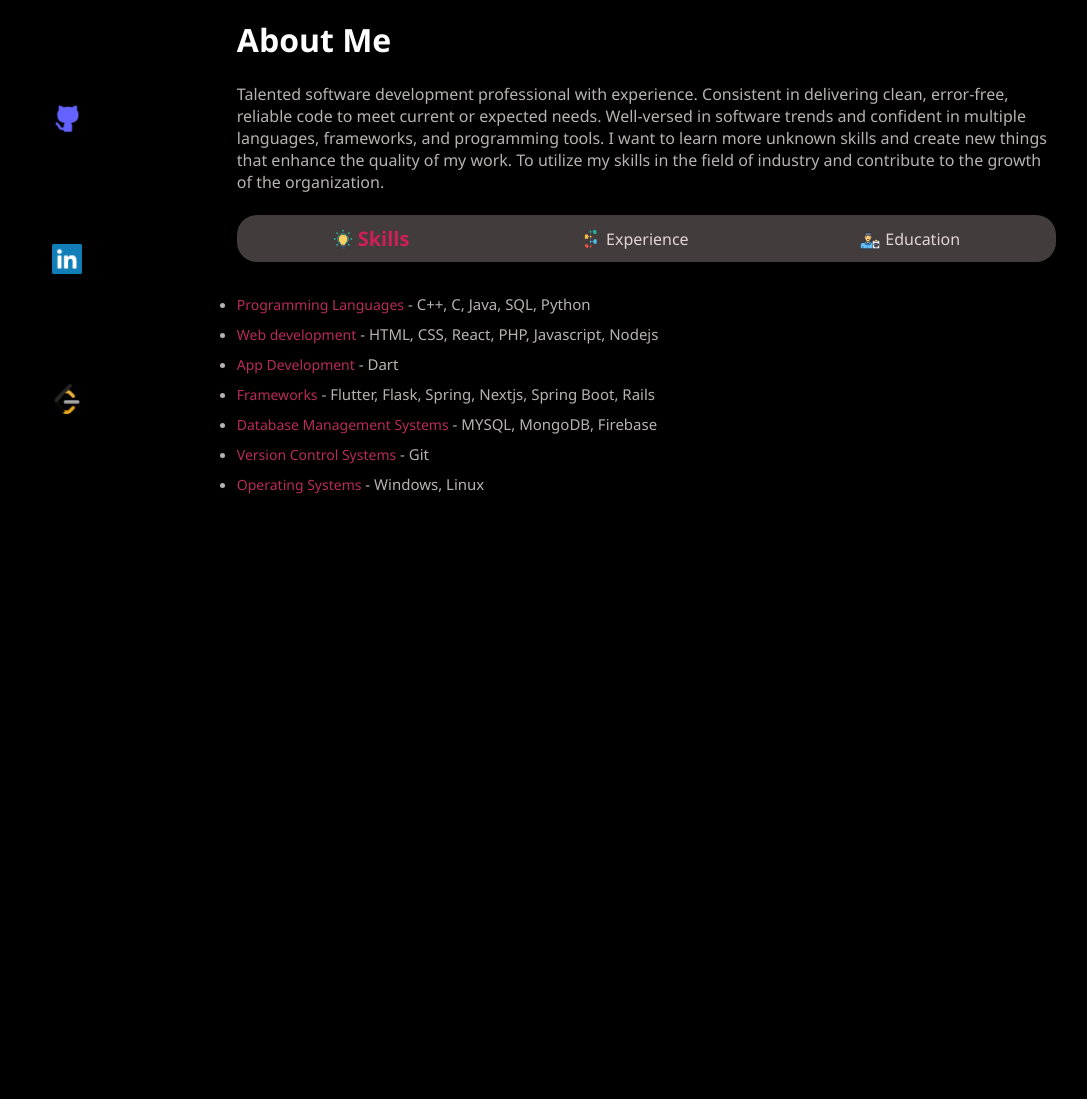
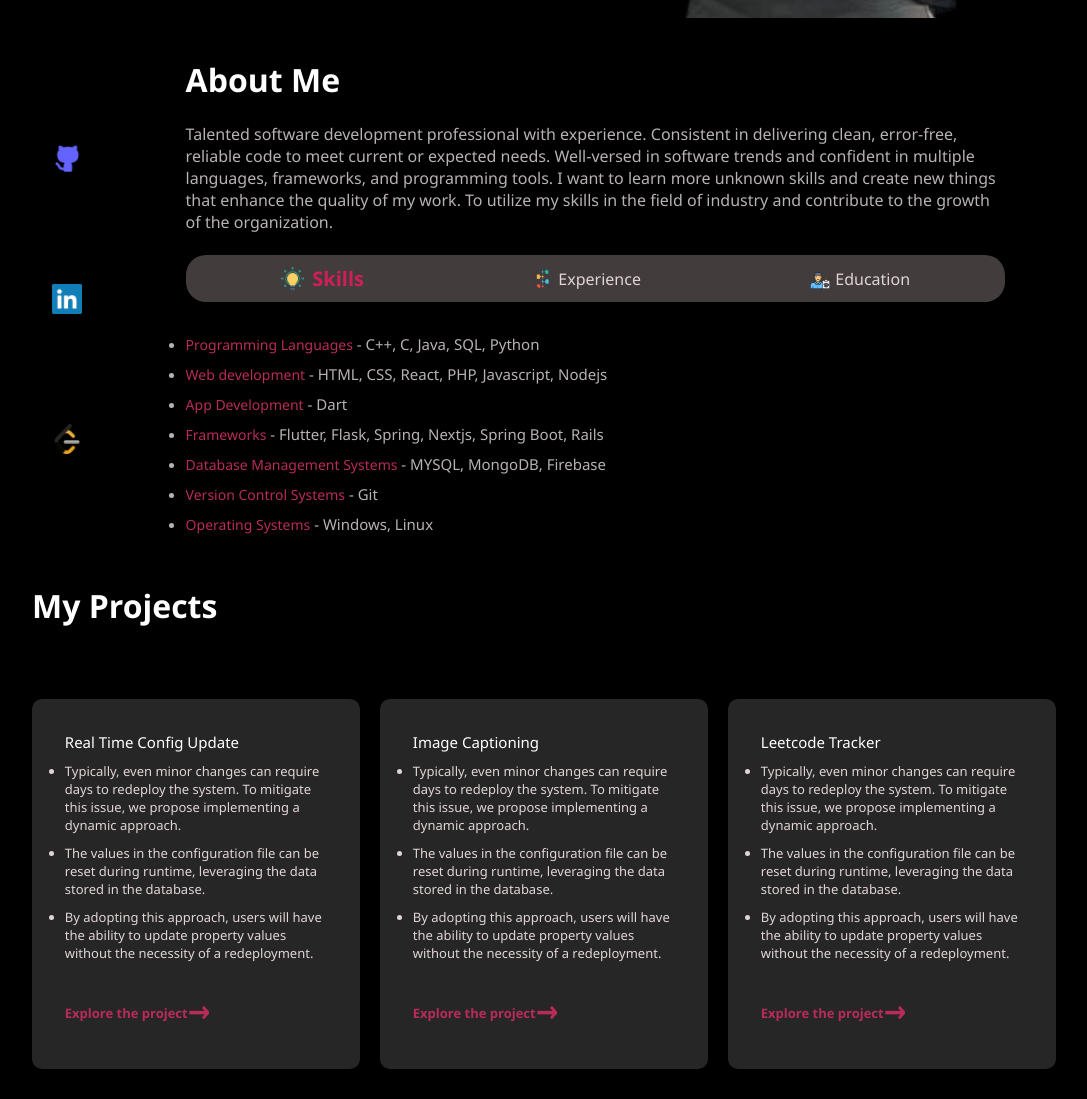
Before and after one commit to varshareddyarrabelli/portfolio-website, a plain HTML site: page index.html in a window 1280 px wide. Shown: the part 734-1833 px from the top of the page, without its empty margins (96-1183 px from the left). Before the commit the page ends 1248 px from the top, so only its background shows below. Drawn offline with Linux system fonts and the light colour scheme.

Commit message:
Files Uploaded, My Works added

```diff
--- a/index.html
+++ b/index.html
@@ -25,11 +25,17 @@
                 <div id="intro">
                     <p id="role">Software Developer / Engineer</p>
                     <p id="name"> Hi, I'm <span>Arrabelli Varsha</span><br>from India. </p>
-                    <button type="submit">Download My CV <img src="./images/Download.png" alt="Download CV"></button>
+                    <a href="./files/Arrabelli_Varsha_Reddy.pdf" download>
+                        <button type="submit">Download My CV <img src="./images/Download.png"
+                                alt="Download CV"></button>
+
+                    </a>
                 </div>
                 <img src="./images/background.png" alt="Image of Varsha Reddy Arrabelli">
             </div>
         </div>
+
+        <!-- About Section -->
         <div id="about" class="container">
             <div id="about-container">
                 <div id="about-col-1">
@@ -51,9 +57,12 @@
                         To utilize my skills in the ﬁeld of industry and contribute to the growth of the organization.
                     </div><br>
                     <div class="about-titles">
-                        <p class="title1 activate" onclick="openthis('skills')"><img src="./images/Skills.png" alt="Skills">Skills</p>
-                        <p class="title1" onclick="openthis('experience')"><img src="./images/Experience.png" alt="Experience">Experience</p>
-                        <p class="title1" onclick="openthis('education')"><img src="./images/Education.png" alt="Education">Education</p>
+                        <p class="title1 activate" onclick="openthis('skills')"><img src="./images/Skills.png"
+                                alt="Skills">Skills</p>
+                        <p class="title1" onclick="openthis('experience')"><img src="./images/Experience.png"
+                                alt="Experience">Experience</p>
+                        <p class="title1" onclick="openthis('education')"><img src="./images/Education.png"
+                                alt="Education">Education</p>
                     </div> <br>
                     <div class="tab-content active" id="skills">
                         <ul>
@@ -122,7 +131,7 @@
                                     <p>SPR School of Excellence</p>
                                     <p>Secondary High School</p>
                                 </div>
-                                <p class="subjects c1">Telangana State Board</p>
+                                <p class="subjects c1">English, Telugu, Hindi, Science, Biology, Social</p>
                                 <p class="gpa c1">9.8</p>
                             </li>
                         </ul>
@@ -130,6 +139,64 @@
                 </div>
             </div>
         </div>
+        <!-- My Work Section -->
+        <div id="work" class="container">
+            <h1>My Projects</h1><br>
+            <div id="work-list">
+                <div>
+                    <h2>Real Time Config Update</h2>
+                    <ul>
+                        <li>
+                            Typically, even minor changes can require days to redeploy the system.
+                            To mitigate this issue, we propose implementing a dynamic approach.
+                        </li>
+                        <li>
+                            The values in the
+                            configuration file can be reset during runtime, leveraging the data stored in the database.
+                        </li>
+
+                        <li>By adopting this approach, users will have the ability to update property values without the
+                            necessity of a redeployment.</li>
+                    </ul><br>
+                    <a href="#">Explore the project <span>&#8594;</span></a>
+                </div>
+                <div>
+                    <h2>Image Captioning</h2>
+                    <ul>
+                        <li>
+                            Typically, even minor changes can require days to redeploy the system.
+                            To mitigate this issue, we propose implementing a dynamic approach.
+                        </li>
+                        <li>
+                            The values in the
+                            configuration file can be reset during runtime, leveraging the data stored in the database.
+                        </li>
+
+                        <li>By adopting this approach, users will have the ability to update property values without the
+                            necessity of a redeployment.</li>
+                    </ul><br>
+                    <a href="#">Explore the project <span>&#8594;</span></a>
+                </div>
+                <div>
+                    <h2>Leetcode Tracker</h2>
+                    <ul>
+                        <li>
+                            Typically, even minor changes can require days to redeploy the system.
+                            To mitigate this issue, we propose implementing a dynamic approach.
+                        </li>
+                        <li>
+                            The values in the
+                            configuration file can be reset during runtime, leveraging the data stored in the database.
+                        </li>
+
+                        <li>By adopting this approach, users will have the ability to update property values without the
+                            necessity of a redeployment.</li>
+                    </ul><br>
+                    <a href="#">Explore the project <span>&#8594;</span></a>
+                </div>
+            </div>
+        </div>
+    </div>
 </body>
 
 </html>
--- a/style.css
+++ b/style.css
@@ -41,6 +41,9 @@ body {
     justify-content: center;
     color: white;
 }
+#intro a{
+    text-decoration: none;
+}
 #header button{
     width: 200px;
     padding: 10px;
@@ -83,7 +86,9 @@ body {
 }
 
 .container {
+    /* border: 3px solid wheat; */
     padding: 10px 10%;
+    margin: 20px 0;
 }
 
 nav {
@@ -139,10 +144,9 @@ nav ul li a:hover::after {
 }
 
 #about-col-1 {
-    flex-basis: 20%;
+    flex-basis: 15%;
     display: flex;
     flex-direction: column;
-    /* text-align: center; */
     justify-content: space-evenly;
 }
 #sub-title{
@@ -154,11 +158,11 @@ nav ul li a:hover::after {
 }
 #about-container {
     display: flex;
-    flex-wrap: true;
+    flex-wrap: wrap;
 }
 .about-titles{
     display: flex;
-    flex-wrap: true;
+    flex-wrap: wrap;
     justify-content: space-around;
     align-items: center;
     background-color: #423c3c;
@@ -185,6 +189,11 @@ nav ul li a:hover::after {
     color: #ce2057;
     font-weight: bold;
 }
+#about-col-2 .activate img{
+    margin-right: 7px ;
+    width: 25px;
+    height: 25px;
+}
 
 .tab-content{
     display: none;
@@ -208,7 +217,7 @@ nav ul li a:hover::after {
 }
 .tab-content .explist{
     display: flex;
-    flex-wrap: false;
+    flex-wrap: nowrap;
     justify-content: space-between;
     align-items: center;
     margin-bottom: 30px;
@@ -221,7 +230,7 @@ nav ul li a:hover::after {
 .tab-content .edulist{
     display: flex;
     flex-direction: row;
-    flex-wrap: false;
+    flex-wrap: nowrap;
     justify-content: space-between;
 }
 .tab-content span{
@@ -231,7 +240,7 @@ nav ul li a:hover::after {
     flex-basis: 30%;
     display: flex;
     flex-direction: column;
-    flex-wrap: false;
+    flex-wrap: nowrap;
 }
 /* .tab-content .edulist p{
     align-items: center;
@@ -240,7 +249,7 @@ nav ul li a:hover::after {
 .tab-content .edulist .subjects{
     display: flex;
     flex-direction: column;
-    flex-wrap: false;
+    flex-wrap: nowrap;
     justify-content:center;
     flex-basis: 50%;
 }
@@ -251,10 +260,45 @@ nav ul li a:hover::after {
 .tab-content .edulist .gpa{
     display: flex;
     flex-direction: column;
-    flex-wrap: false;
+    flex-wrap: nowrap;
     flex-basis: 10%;
 }
 .c1{
     /* align-items: center; */
     justify-content: center;
 }
+#work-list{
+    display: grid;
+    grid-template-columns: repeat(auto-fit,minmax(250px,1fr));
+    gap: 20px;
+    margin-top: 50px;
+}
+#work-list div{
+    background-color: #262626;
+    padding: 10%;
+    font-size: 13px;
+    font-weight: 300;
+    border-radius: 10px;
+}
+#work-list div li{
+    color: rgb(225, 213, 213);
+    margin: 10px 0;
+}
+#work-list div h2{
+    font-weight: 500;
+    font-size: 15px;
+}
+
+#work-list div a{
+    text-decoration: none;
+    color: #b92b58;
+    font-weight: 700;
+    display: flex;
+    /* justify-content: center; */
+    align-items: center;
+}
+
+#work-list div a span{
+    font-size: 30px;
+    margin-bottom: 5px;
+}
```
Also changed, not shown: 1 other file.
